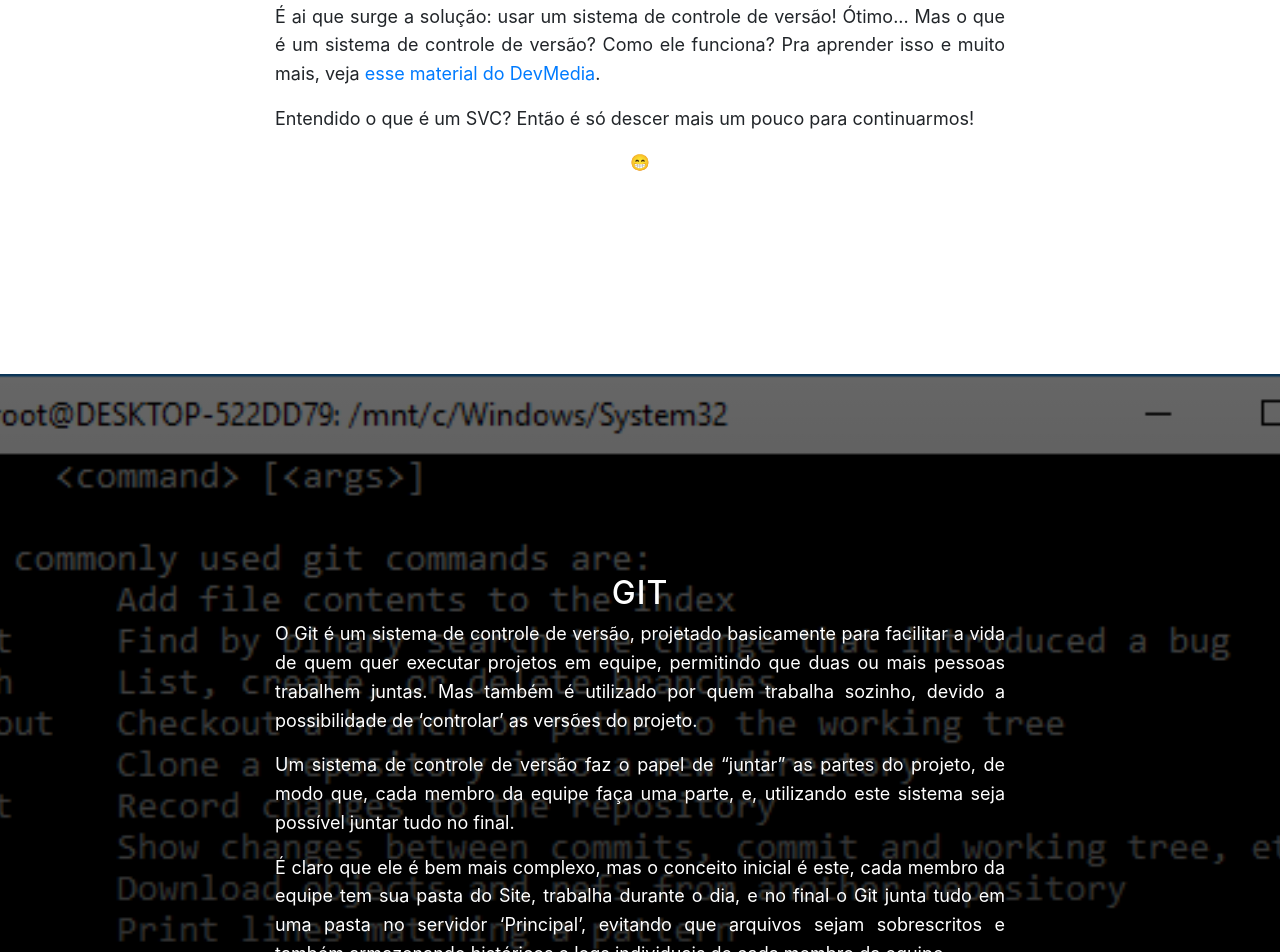
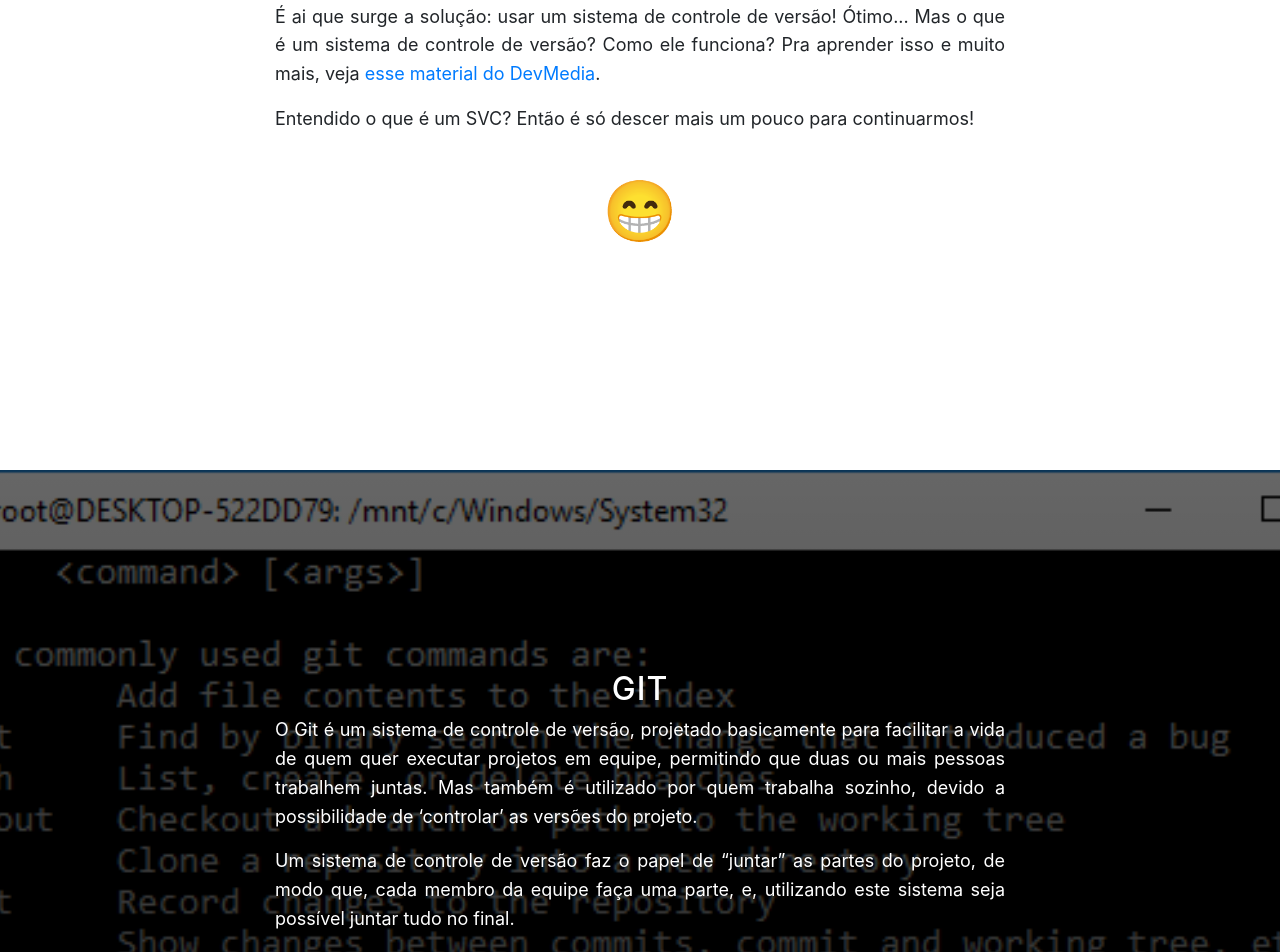
Before and after one commit to allekwrc/site-pesquisa-engsoft, a website with bundled scripts: page index.html in a window 1280 px wide. Shown: the part 1751-2703 px from the top of the page. Built offline with nearby package versions, Linux system fonts and the light colour scheme.

Commit message:
Alteração no css/grayscale.css.

```diff
--- a/css/grayscale.css
+++ b/css/grayscale.css
@@ -322,3 +322,8 @@ img::-moz-selection {
 .divSquare {
         width:48%; height:200px; margin:4px; border:1px solid black; float: left;
 }
+span.emoji {
+  font-size: 60px;
+  vertical-align: middle;
+  line-height: 2;
+}
```
